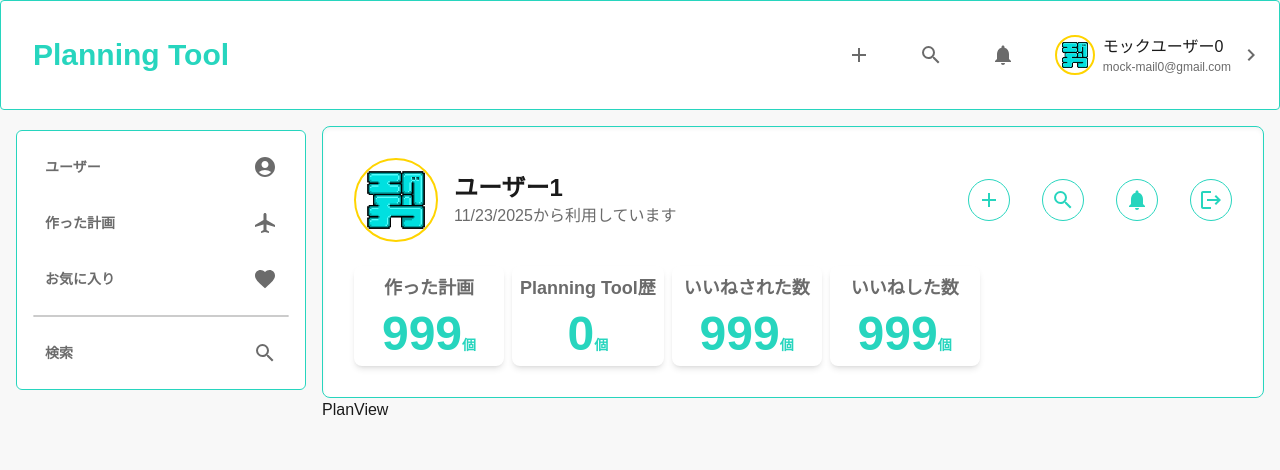
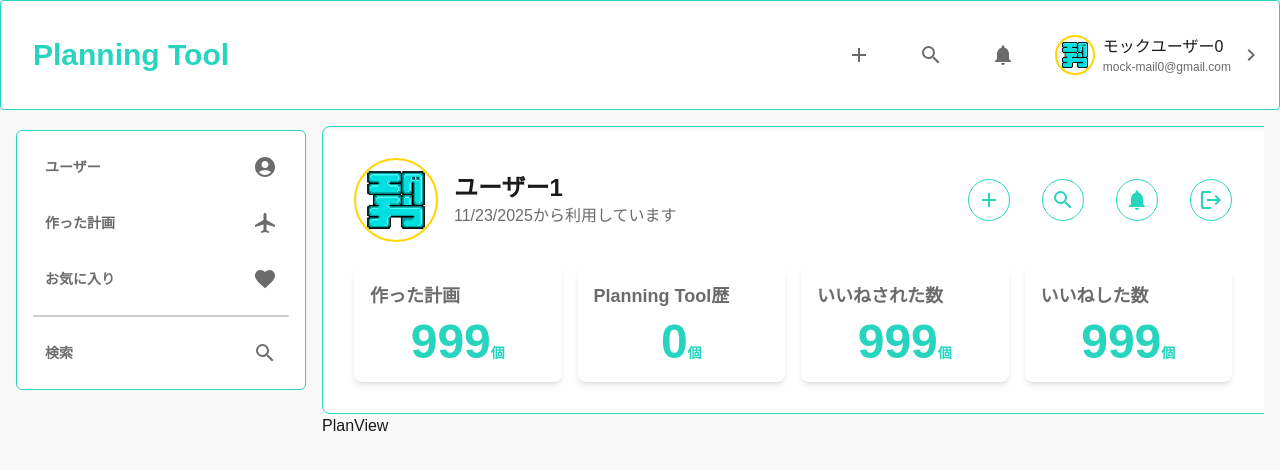
Before and after one commit to SOTA-swp/frontend, a Next.js app: page /user/1 in a window 1280 px wide. Shown: the top 470 px of the page. Built offline with nearby package versions, Linux system fonts and the light colour scheme.

Commit message:
💄 背景をしっかり伸ばす

```diff
--- a/app/(main)/_components/UserView.tsx
+++ b/app/(main)/_components/UserView.tsx
@@ -21,9 +21,11 @@ function UserView({ userData }: UserViewProps) {
   return (
     <section
       id={MAIN_PAGE_IDs.USER}
-      className="relative flex flex-col gap-6 w-full p-8 "
+      className="relative "
       style={{ scrollMarginTop: VIEW_TOP_MARGIN }}>
-      <div className="absolute -z-10 inset-0 bg-paper inset-shadow-2 rounded-lg inset-shadow-sm border border-primary" />
+      <div className="absolute -z-10 w-[200dvw] h-full bg-paper inset-shadow-2 rounded-lg inset-shadow-sm border border-primary" />
+
+      <div className="relative flex flex-col gap-6 w-full p-8">
         <div className="flex justify-between items-center">
           <div className="flex items-center gap-4">
             <div className="flex items-center rounded-full border-2 border-accent shrink-0">
@@ -54,11 +56,15 @@ function UserView({ userData }: UserViewProps) {
             </GrowIconButton>
           </div>
         </div>
-      <div className="flex gap-2">
+        <div className="flex gap-4">
           <UserInfoBlock title={"作った計画"} sum={userData.createdCount} />
           <UserInfoBlock title={`${PROJECT_NAME}歴`} sum={0} />
-        <UserInfoBlock title={"いいねされた数"} sum={userData.favoritesCount} />
+          <UserInfoBlock
+            title={"いいねされた数"}
+            sum={userData.favoritesCount}
+          />
           <UserInfoBlock title={"いいねした数"} sum={userData.favoredCount} />
+        </div>
       </div>
     </section>
   );
--- a/app/(main)/user/[userId]/page.tsx
+++ b/app/(main)/user/[userId]/page.tsx
@@ -34,7 +34,7 @@ const UserPage: React.FC<UserPageProps> = async ({ params }) => {
   const { userId } = await params;
 
   return (
-    <main className="relative flex-1">
+    <main className="relative flex-1 overflow-hidden">
       {/* TODO: 実際のAPIが完成したら置き換える */}
       <UserView userData={await createUserViewMockData(await userId)} />
       <PlanView viewId={MAIN_PAGE_IDs.PLANS} plans={[]} />
--- a/components/UserInfoBlock.tsx
+++ b/components/UserInfoBlock.tsx
@@ -6,11 +6,11 @@ type data = {
 export function UserInfoBlock(props: data) {
   const { title, sum } = props;
   return (
-    <div className="flex flex-col items-center justify-center bg-white rounded-lg shadow-md p-2 min-w-[150px]">
+    <div className="flex flex-col justify-center bg-white rounded-lg shadow-md p-4 min-w-[150px] flex-1">
       <h3 className="text-text-secondary text-lg font-bold">{title}</h3>
-      <p className="text-primary text-5xl font-bold mt-2">
+      <p className="text-primary text-5xl font-bold mt-2 text-center">
         {sum}
-        <span className="text-sm text-primary">個</span>
+        <span className="text-sm text-primary ">個</span>
       </p>
     </div>
   );
```
Lines whose indentation alone changed are shown as unchanged.
